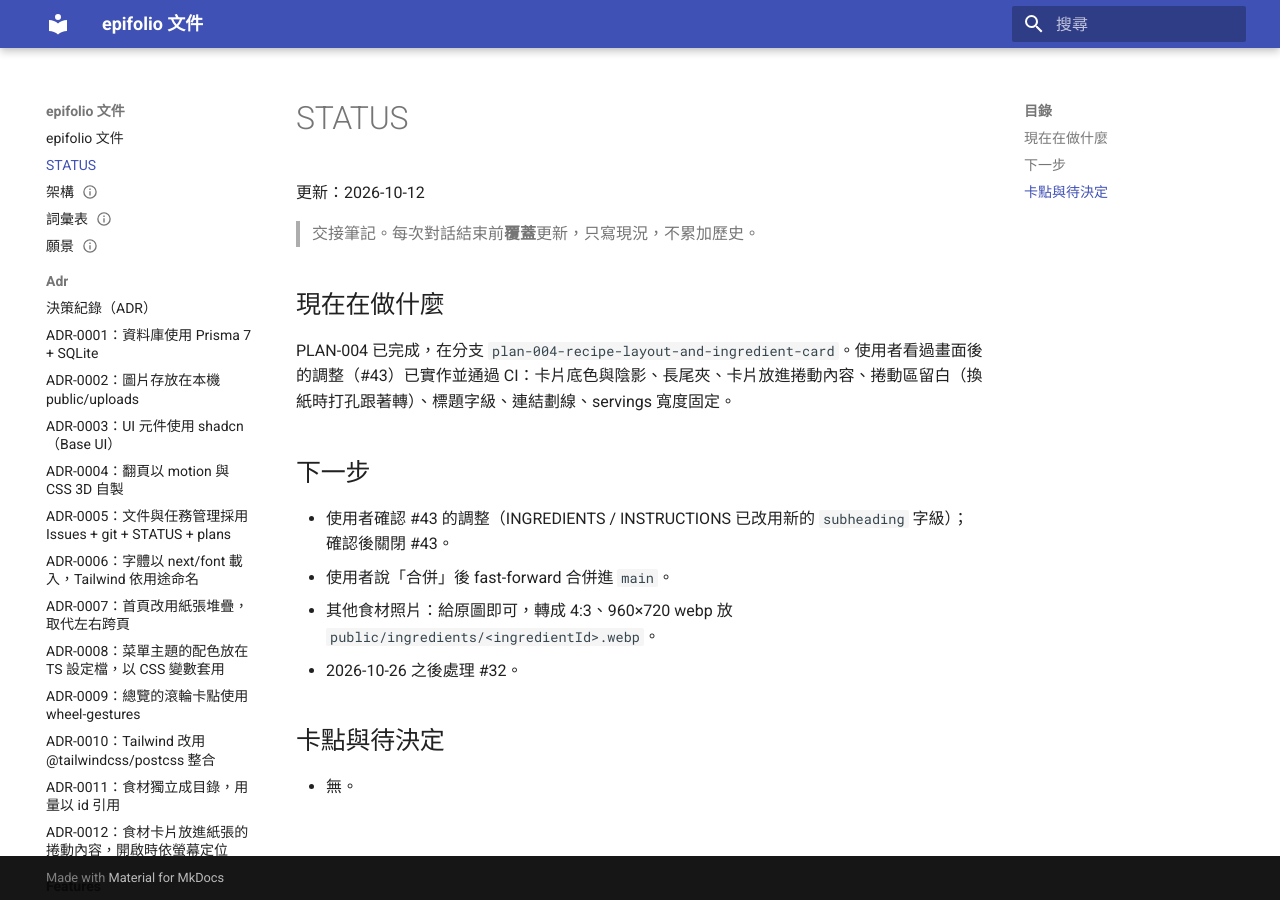
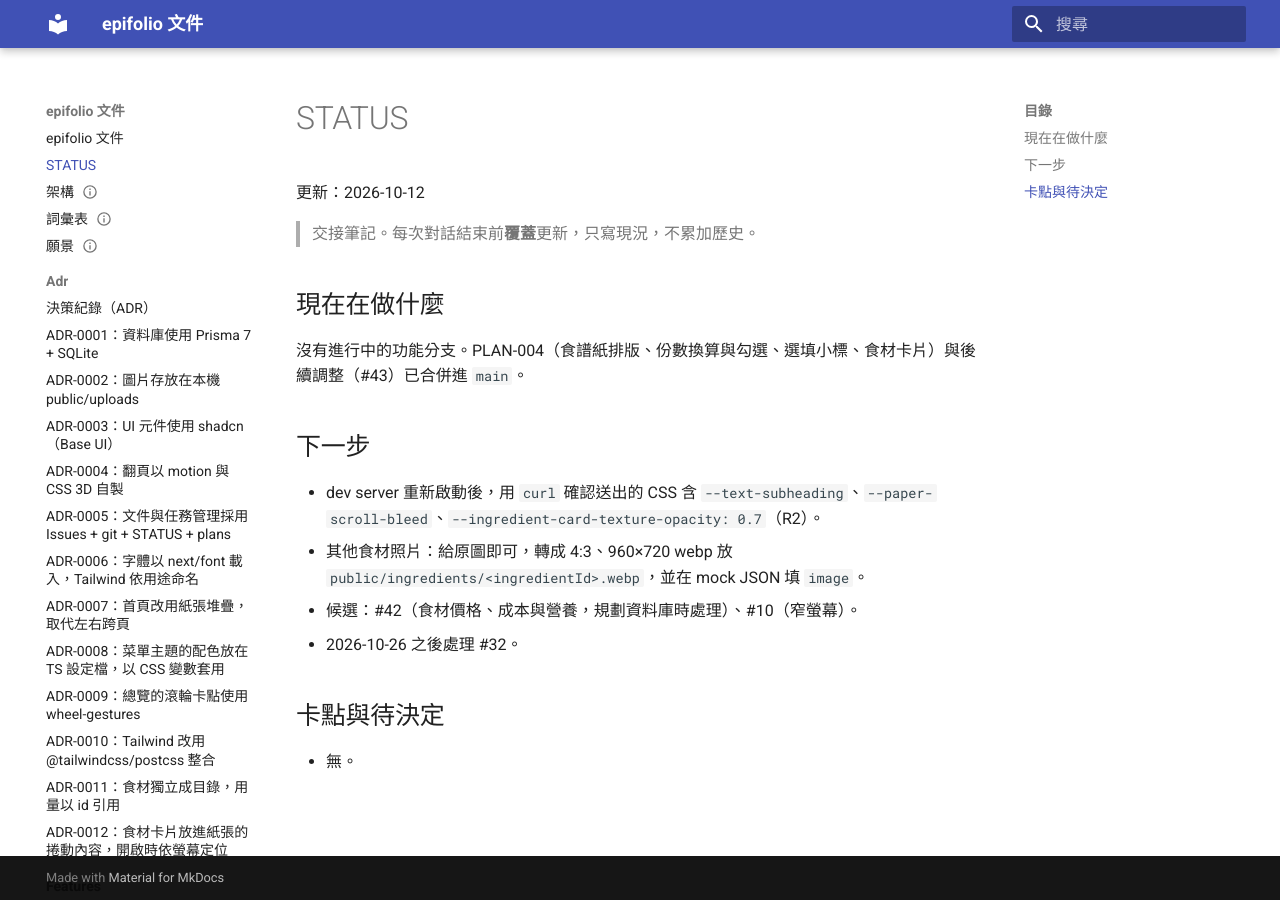
Before and after one commit to piercelin11/epifolio, an MkDocs documentation site: the page built from docs/STATUS.md, in a window 1280 px wide. Built offline with MkDocs 1.6.1 and Material for MkDocs 9.7.7, drawn with Linux system fonts in a browser that asks for light colours.

Commit message:
docs: update status after PLAN-004 merge

```diff
--- a/docs/STATUS.md
+++ b/docs/STATUS.md
@@ -6,13 +6,13 @@
 
 ## 現在在做什麼
 
-PLAN-004 已完成，在分支 `plan-004-recipe-layout-and-ingredient-card`。使用者看過畫面後的調整（#43）已實作並通過 CI：卡片底色與陰影、長尾夾、卡片放進捲動內容、捲動區留白（換紙時打孔跟著轉）、標題字級、連結劃線、servings 寬度固定。
+沒有進行中的功能分支。PLAN-004（食譜紙排版、份數換算與勾選、選填小標、食材卡片）與後續調整（#43）已合併進 `main`。
 
 ## 下一步
 
-- 使用者確認 #43 的調整（INGREDIENTS / INSTRUCTIONS 已改用新的 `subheading` 字級）；確認後關閉 #43。
-- 使用者說「合併」後 fast-forward 合併進 `main`。
-- 其他食材照片：給原圖即可，轉成 4:3、960×720 webp 放 `public/ingredients/<ingredientId>.webp`。
+- dev server 重新啟動後，用 `curl` 確認送出的 CSS 含 `--text-subheading`、`--paper-scroll-bleed`、`--ingredient-card-texture-opacity: 0.7`（R2）。
+- 其他食材照片：給原圖即可，轉成 4:3、960×720 webp 放 `public/ingredients/<ingredientId>.webp`，並在 mock JSON 填 `image`。
+- 候選：#42（食材價格、成本與營養，規劃資料庫時處理）、#10（窄螢幕）。
 - 2026-10-26 之後處理 #32。
 
 ## 卡點與待決定
```
